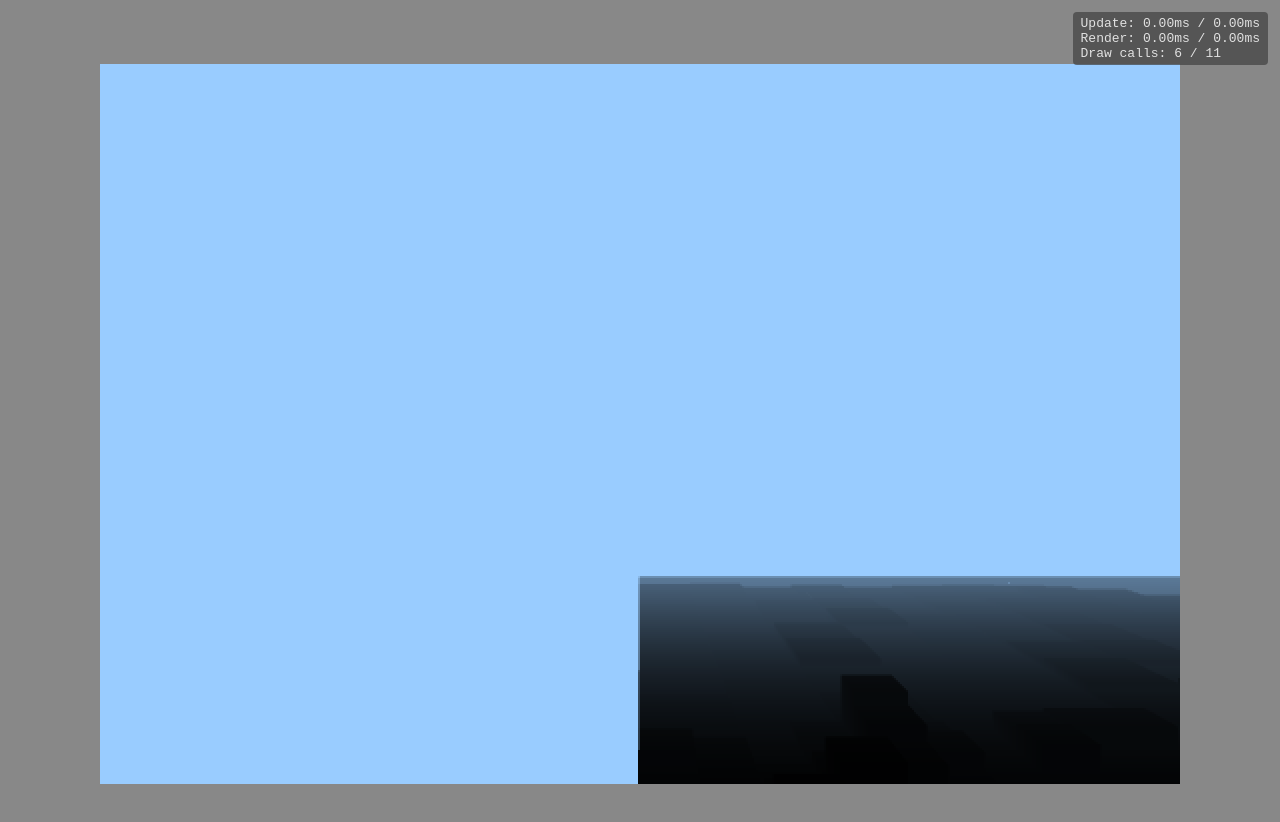
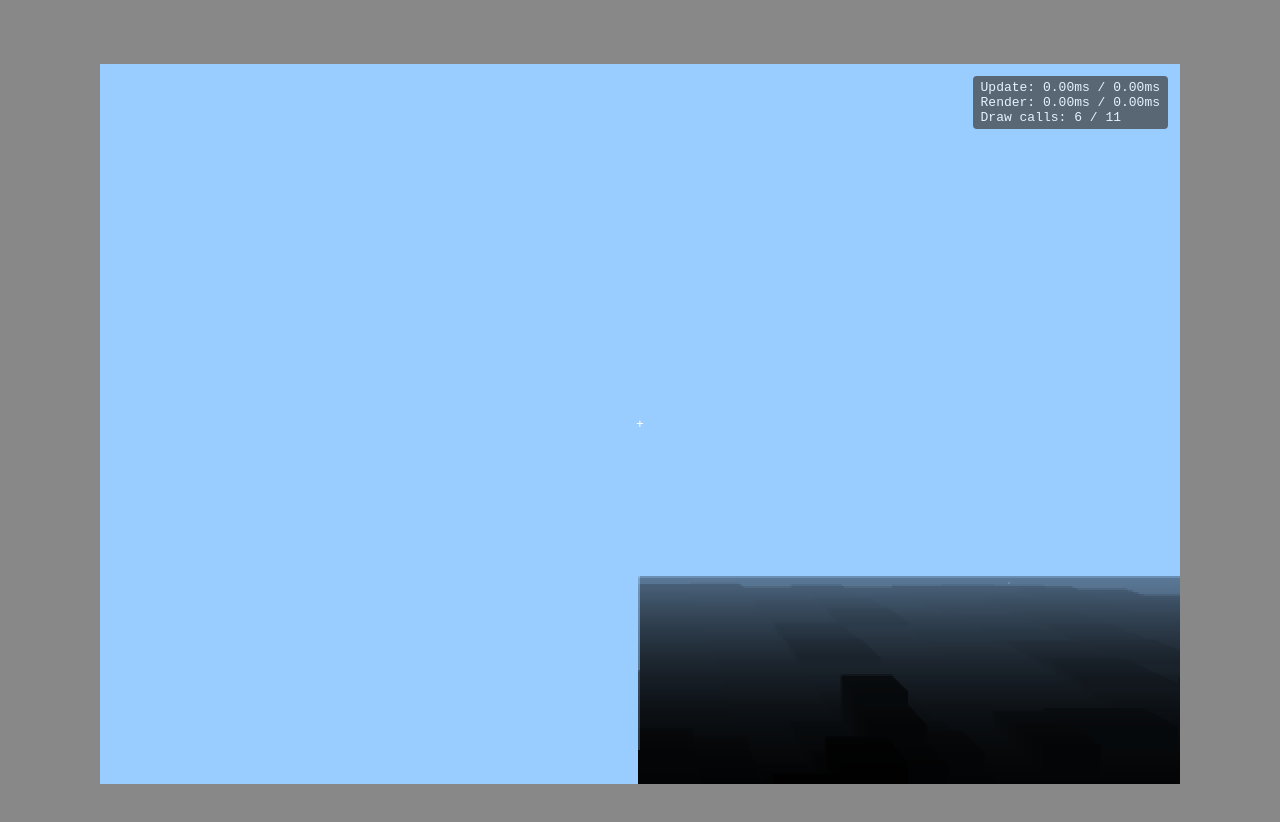
Before and after one commit to skishore/wave, a website with bundled scripts: page index.html in a window 1280 px wide. Built offline with nearby package versions, Linux system fonts and the light colour scheme.

Commit message:
Highlight a targeted mesh

```diff
--- a/index.html
+++ b/index.html
@@ -8,6 +8,7 @@
     <style type="text/css">
       body {
         background-color: #888;
+        font-family: monospace;
         margin: 0;
         padding: 0;
         overflow: hidden;
@@ -17,6 +18,7 @@
       #container {
         display: inline-block;
         overflow: hidden;
+        position: relative;
         text-align: left;
       }
 
@@ -47,11 +49,18 @@
         height: 100%;
       }
 
+      #container>#cursor {
+        color: white;
+        left: 50%;
+        top: 50%;
+        position: absolute;
+        transform: translate(-50%, -50%);
+      }
+
       #stats {
         background-color: #444;
         border-radius: 4px;
         color: white;
-        font-family: monospace;
         opacity: 0.75;
         padding: 4px 8px;
         position: absolute;
@@ -65,6 +74,7 @@
   <body>
     <div id="container">
       <canvas></canvas>
+      <div id="cursor">+</div>
       <div id="stats"></div>
     </div>
   </body>
--- a/src/engine.ts
+++ b/src/engine.ts
@@ -2,7 +2,7 @@ import {assert, drop, int, nonnull, Color, Tensor3, Vec3} from './base.js';
 import {EntityComponentSystem} from './ecs.js';
 import {Mesh, Renderer, Texture} from './renderer.js';
 import {TerrainMesher} from './mesher.js';
-import {sweep} from './sweep.js';
+import {kSweepResolution, sweep} from './sweep.js';
 
 //////////////////////////////////////////////////////////////////////////////
 
@@ -1078,6 +1078,8 @@ class Env {
   private cameraAlpha = 0;
   private cameraBlock = kEmptyBlock;
   private cameraColor = kWhite;
+  private highlight: Mesh | null = null;
+  private highlightPosition: Vec3;
   private shouldMesh = true;
   private timing: Timing;
   private frame: int = 0;
@@ -1088,10 +1090,15 @@ class Env {
     this.registry = new Registry();
     this.renderer = new Renderer(this.container.canvas);
     this.world = new World(this.registry, this.renderer);
+    this.highlightPosition = Vec3.create();
     this.timing = new Timing(this.render.bind(this), this.update.bind(this));
   }
 
-  refresh() {
+  getTargetedBlock(): Vec3 | null {
+    return this.highlight ? this.highlightPosition : null;
+  }
+
+  refresh(): void {
     const saved = this.container.inputs.pointer;
     this.container.inputs.pointer = true;
     this.update(0);
@@ -1099,7 +1106,7 @@ class Env {
     this.container.inputs.pointer = saved;
   }
 
-  render(dt: int) {
+  render(dt: int): void {
     if (!this.container.inputs.pointer) return;
 
     this.frame += 1;
@@ -1116,6 +1123,7 @@ class Env {
 
     this.entities.render(dt);
     this.setSafeZoomDistance();
+    this.updateHighlightMesh();
     this.updateOverlayColor(wave);
     const renderer_stats = this.renderer.render(move, wave);
     this.shouldMesh = true;
@@ -1128,7 +1136,7 @@ class Env {
     this.container.displayStats(stats);
   }
 
-  update(dt: int) {
+  update(dt: int): void {
     if (!this.container.inputs.pointer) return;
     this.entities.update(dt);
 
@@ -1167,6 +1175,44 @@ class Env {
     Vec3.scale(kTmpDelta, kTmpDelta, 0.5);
     Vec3.sub(kTmpDelta, kTmpDelta, target);
     camera.setSafeZoomDistance(Vec3.length(kTmpDelta));
+  }
+
+  private updateHighlightMesh(): void {
+    const camera = this.renderer.camera;
+    const {direction, target, zoom} = camera;
+
+    let remesh = false;
+    let shown = false;
+
+    const check = (pos: Vec3) => {
+      const block = this.world.getBlock(pos[0], pos[1], pos[2]);
+      if (!this.registry.solid[block]) return true;
+      remesh = pos[0] !== this.highlightPosition[0] ||
+               pos[1] !== this.highlightPosition[1] ||
+               pos[2] !== this.highlightPosition[2] ||
+               this.highlight === null;
+      shown = true;
+      Vec3.copy(this.highlightPosition, pos);
+      return false;
+    };
+
+    const buffer = 1 / kSweepResolution;
+    const x = ((target[0] * kSweepResolution) | 0) / kSweepResolution;
+    const y = ((target[1] * kSweepResolution) | 0) / kSweepResolution;
+    const z = ((target[2] * kSweepResolution) | 0) / kSweepResolution;
+
+    Vec3.set(kTmpMin, x - buffer, y - buffer, z - buffer);
+    Vec3.set(kTmpMax, x + buffer, y + buffer, z + buffer);
+    Vec3.scale(kTmpDelta, direction, 10);
+    sweep(kTmpMin, kTmpMax, kTmpDelta, kTmpImpacts, check, true);
+
+    if (this.highlight && !shown) {
+      this.highlight.dispose();
+      this.highlight = null;
+    } else if (remesh) {
+      const pos = this.highlightPosition;
+      this.highlight = this.world.mesher.meshHighlight(pos, this.highlight);
+    }
   }
 
   private updateOverlayColor(wave: int): void {
--- a/src/mesher.ts
+++ b/src/mesher.ts
@@ -61,6 +61,13 @@ const kHeightmapSides: [int, int, int, int, int, int][] = [
   [2, 0, 1,  0, -1, 0x06],
 ];
 
+const kHighlightMaterial: Material = {
+  color: [1, 1, 1, 0.4],
+  liquid: false,
+  texture: null,
+  textureIndex: 0,
+};
+
 class TerrainMesher {
   private solid: boolean[];
   private opaque: boolean[];
@@ -108,6 +115,27 @@ class TerrainMesher {
       geo.quads[offset + OffsetMask] = mask;
     }
     return this.buildMesh(geo, old, solid);
+  }
+
+  meshHighlight(pos: Vec3, old: Mesh | null): Mesh | null {
+    const geo = old ? old.getGeometry() : kCachedGeometryA;
+    geo.clear();
+
+    const forwards = 1 << 8
+    const backward = -forwards;
+    const epsilon = 1 / 256;
+    const w = 1 + 2 * epsilon;
+
+    Vec3.set(kTmpPos, pos[0] - epsilon, pos[1] - epsilon, pos[2] - epsilon);
+
+    for (let d = 0; d < 3; d++) {
+      const u = (d + 1) % 3, v = (d + 2) % 3;
+      this.addQuad(geo, kHighlightMaterial, d, u, v, w, w, forwards, kTmpPos);
+      kTmpPos[d] += w;
+      this.addQuad(geo, kHighlightMaterial, d, u, v, w, w, backward, kTmpPos);
+      kTmpPos[d] = pos[d] - epsilon;
+    }
+    return this.buildMesh(geo, old, false);
   }
 
   private buildMesh(
@@ -347,7 +375,7 @@ class TerrainMesher {
   }
 
   private addQuad(geo: Geometry, material: Material, d: int, u: int, v: int,
-                  w: int, h: int, mask: int, pos: Vec3) {
+                  w: number, h: number, mask: int, pos: Vec3) {
     const {num_quads} = geo;
     geo.allocateQuads(num_quads + 1);
 
--- a/src/sweep.ts
+++ b/src/sweep.ts
@@ -96,4 +96,4 @@ const sweep = (min: Vec3, max: Vec3, delta: Vec3, impacts: Vec3,
 
 //////////////////////////////////////////////////////////////////////////////
 
-export {sweep};
+export {kSweepResolution, sweep};
```
